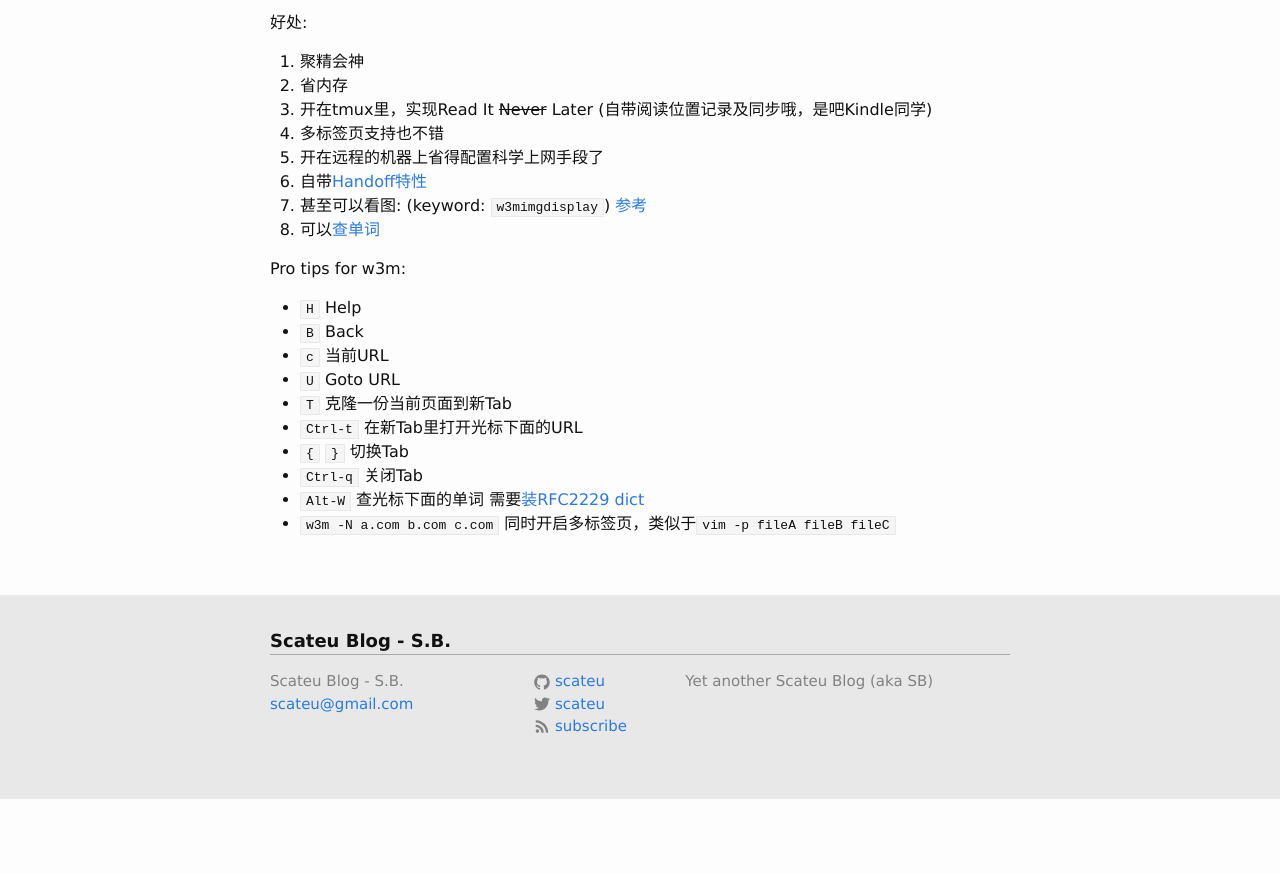
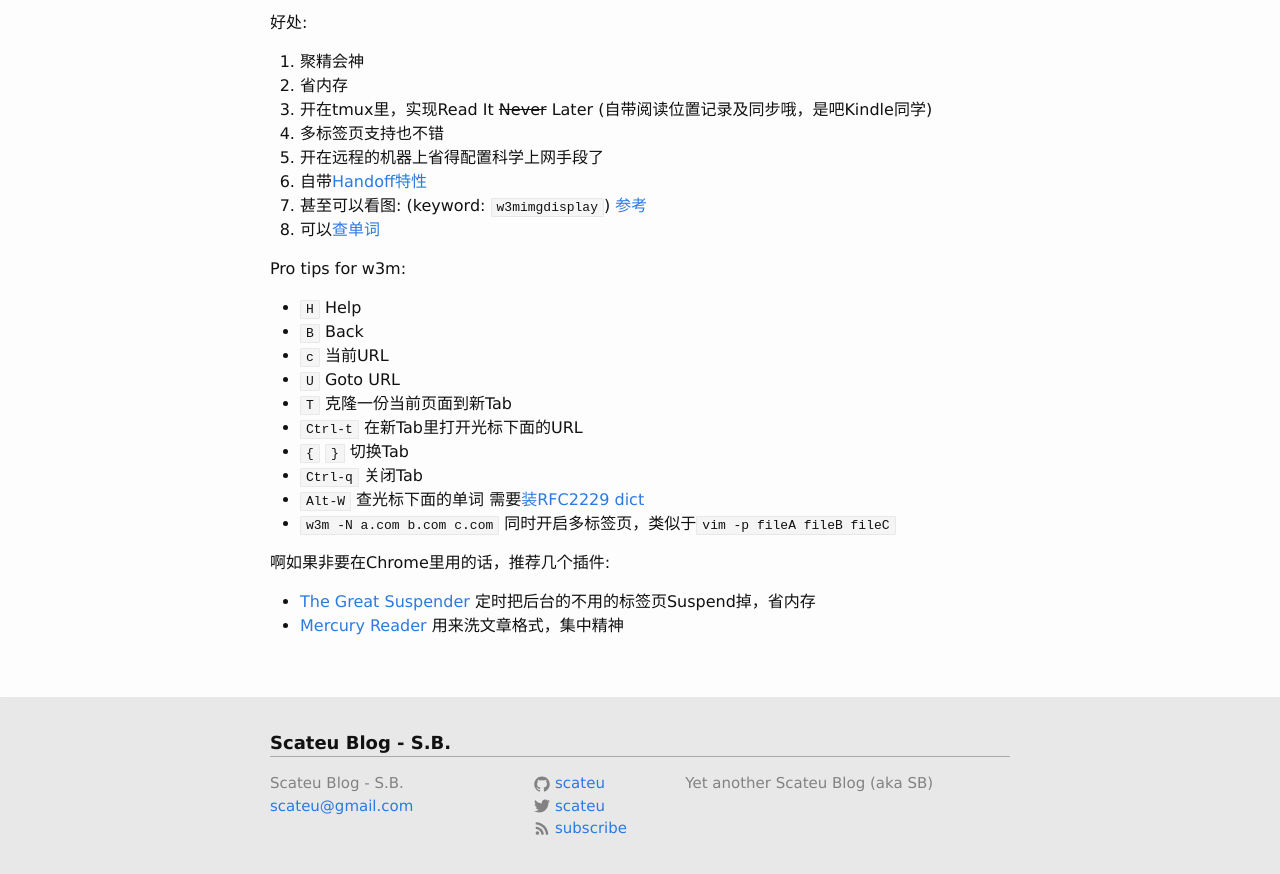
Before and after one commit to scateu/scateu.github.io, a Jekyll site: the page built from _posts/2018-01-28-terminal-in-new-times.md, in a window 1280 px wide and 900 px high, scrolled down 4583 px. Shown: the top 874 px of the window. Built offline with Jekyll 4.4.1, drawn with Linux system fonts in a browser that asks for light colours; nearby versions of some CDN libraries; comment, search, counter and statistics services are not loaded; before the commit the page ends 5381 px from its top, so only the background shows below that.

Commit message:
new-times

```diff
--- a/_posts/2018-01-28-terminal-in-new-times.md
+++ b/_posts/2018-01-28-terminal-in-new-times.md
@@ -286,3 +286,8 @@ Pro tips for w3m:
  - `Ctrl-q` 关闭Tab
  - `Alt-W` 查光标下面的单词 需要[装RFC2229 dict](http://scateu.me/2014/11/04/youdao-dict-in-bash.html)
  - `w3m -N a.com b.com c.com` 同时开启多标签页，类似于`vim -p fileA fileB fileC`
+
+啊如果非要在Chrome里用的话，推荐几个插件:
+
+ - [The Great Suspender](https://chrome.google.com/webstore/detail/the-great-suspender/klbibkeccnjlkjkiokjodocebajanakg?hl=zh-CN) 定时把后台的不用的标签页Suspend掉，省内存
+ - [Mercury Reader](https://mercury.postlight.com/) 用来洗文章格式，集中精神
```
